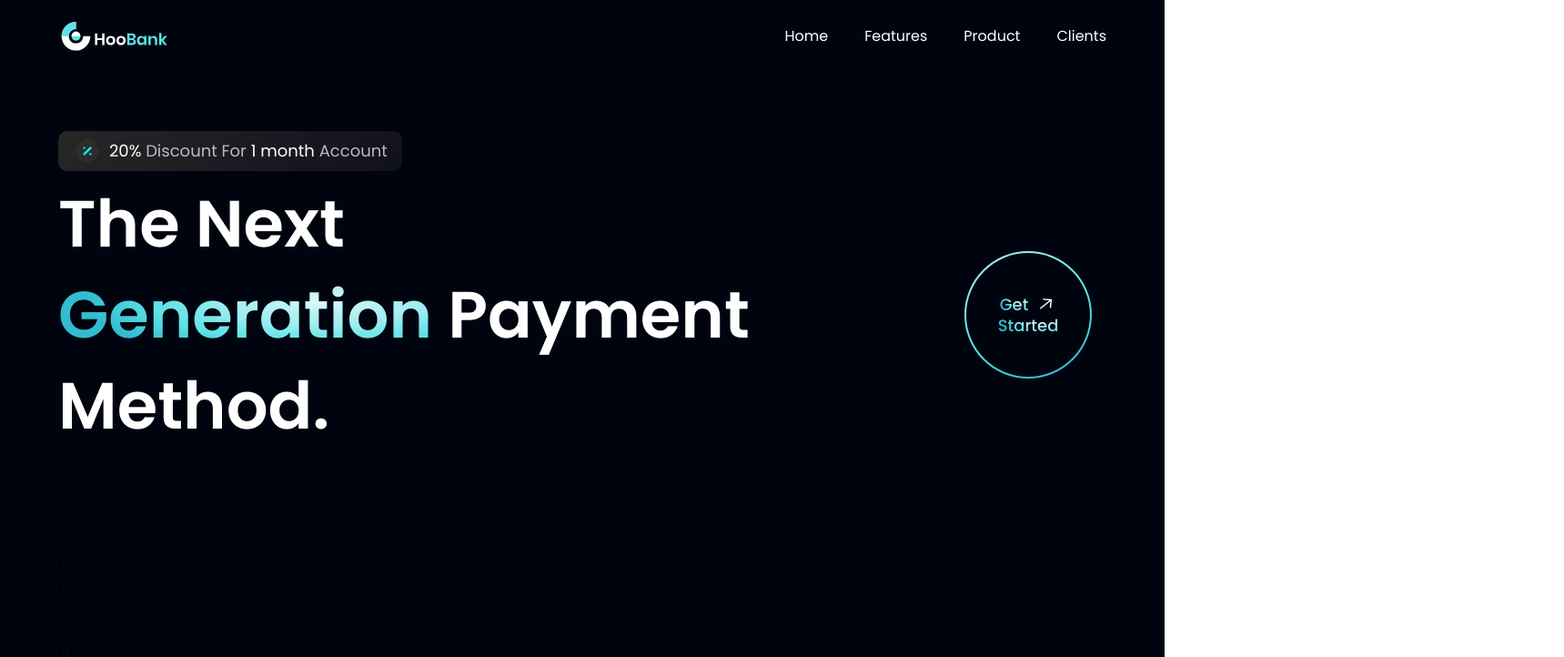
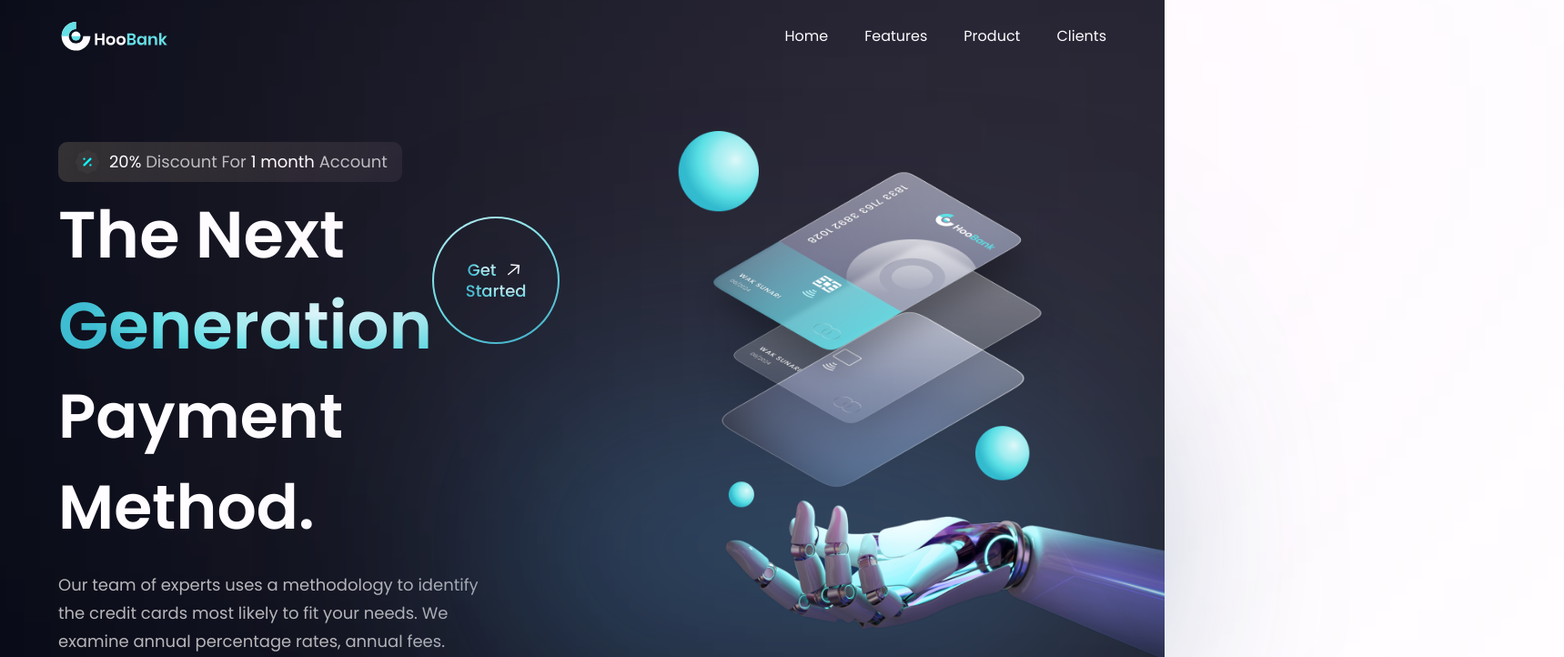
Before and after one commit to GabrielBortolote/ReactBankApp, a React (Vite) app: page / in a window 1280 px wide. Shown: the top 722 px of the page at 91% size, 1719 px wide, since content can reach past the window. Built offline with nearby package versions, Linux system fonts and the light colour scheme.

Commit message:
:sparkles: Implement robot hand

```diff
--- a/src/components/Hero.jsx
+++ b/src/components/Hero.jsx
@@ -1,6 +1,6 @@
 import React from 'react'
 import styles from '../styles'
-import { discount } from '../assets'
+import { discount, robot } from '../assets'
 import GetStarted from './GetStarted'
 
 const Hero = () => {
@@ -25,7 +25,6 @@
           <h1 className='flex-1 font-poppins font-semibold ss:text-[72px] text-[52px] text-white ss:leading-[100px] leading-[75px]'>
             The Next <br className='sm:block hidden'/> {" "}
             <span className='text-gradient'>Generation</span> {" "}
-            Payment Method.
           </h1>
 
           {/* circular button */}
@@ -33,8 +32,28 @@
             <GetStarted />
           </div>
         </div>
+
+        <h1 className='font-poppins font-semibold ss:text-[68px] text-[52px] text-white ss:leading-[100px] leading-[75px]'>
+          Payment Method.
+        </h1>
+
+        {/* text paragraph */}
+        <p className={`${styles.paragraph} max-w-[470px] mt-5`}>Our team of experts uses a methodology to identify the credit cards most likely to fit your needs. We examine annual percentage rates, annual fees.</p>
       </div>
 
+      <div classNames={`flex flex-1 ${styles.flexCenter} md:my-0 my-10 relative`}>
+        <img src={robot} alt="billing" className='w-[100%] h-[100%] relative z-[5]'/>
+
+        <div className='absolute z-[0] w-[40%] h-[35%] top-0 pink__gradient' />
+
+        <div className='absolute z-[1] w-[80%] h-[80%] full-rounded bottom-40 white__gradient' />
+
+        <div className='absolute z-[0] w-[50%] h-[50%] full-rounded right-20 bottom-20 blue__gradient' />
+      </div>
+
+      <div className={`ss:hidden ${styles.flexCenter}`}>
+        <GetStarted />
+      </div>
     </section>
   )
 }
--- a/src/styles.js
+++ b/src/styles.js
@@ -6,6 +6,7 @@
 
     flexCenter: "flex justify-center items-center",
     flexStart: "flex justify-center items-start",
+    flexEnd: "flex justify-center items-end",
 
     paddingX: "sm:px-16 px-6",
     paddingY: "sm:py-16 py-6",
```
